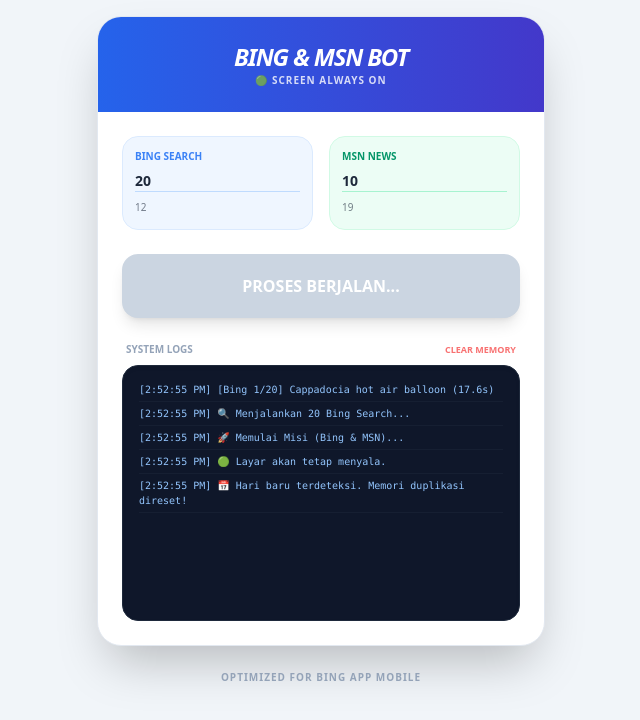
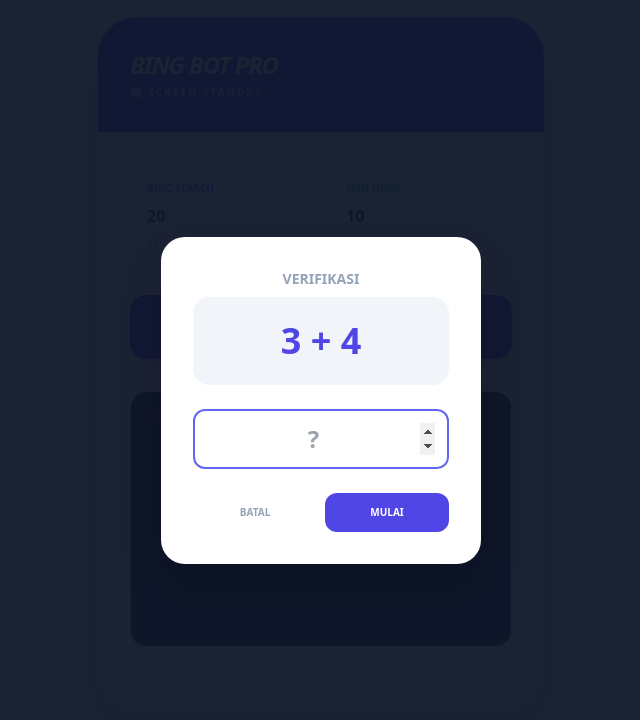
Before and after one commit to sapamaunet-cpu/Tuyul, a Next.js app: page / in a window 1280 px wide. Both pictures are taken after a click on the button "GASKEUN SEKARANG". Shown: the top 720 px of the page, without its empty margins (319-959 px from the left). Built offline with nearby package versions, Linux system fonts and the light colour scheme.

Commit message:
Update page.js

```diff
--- a/app/page.js
+++ b/app/page.js
@@ -2,16 +2,17 @@
 import { useState, useRef, useEffect } from 'react';
 
 export default function AutomatorPage() {
-  // Config default: Bing (20 tugas, delay 30s) | MSN (10 tugas, delay 35s)
-  const [config, setConfig] = useState({ msnCount: 10, msnDelay: 19, bingCount: 20, bingDelay: 12 });
+  const [config, setConfig] = useState({ msnCount: 10, msnDelay: 21, bingCount: 20, bingDelay: 13 });
   const [logs, setLogs] = useState([]);
   const [isRunning, setIsRunning] = useState(false);
   const [isWakeLocked, setIsWakeLocked] = useState(false);
+  const [captcha, setCaptcha] = useState({ a: 0, b: 0, result: '' });
+  const [showCaptcha, setShowCaptcha] = useState(false);
   const wakeLockRef = useRef(null);
 
   const addLog = (msg) => setLogs(p => [`[${new Date().toLocaleTimeString()}] ${msg}`, ...p]);
 
-  // --- ANTI-DUPLIKASI HARIAN ---
+  // --- LOGIKA CACHE & RESET ---
   const checkAndResetDailyCache = () => {
     const today = new Date().toDateString();
     const lastResetDate = localStorage.getItem('last_reset_date');
@@ -19,12 +20,11 @@
       localStorage.removeItem('used_keywords');
       localStorage.removeItem('used_links');
       localStorage.setItem('last_reset_date', today);
-      addLog("📅 Hari baru terdeteksi. Memori duplikasi direset!");
+      addLog("📅 Hari baru terdeteksi. Memory direset!");
     }
   };
 
   const getUsedData = (key) => JSON.parse(localStorage.getItem(key) || '[]');
-
   const saveToCache = (key, item) => {
     const used = getUsedData(key);
     if (!used.includes(item)) {
@@ -33,63 +33,45 @@
     }
   };
 
-
-    // --- PERBAIKAN WAKE LOCK ---
+  // --- WAKE LOCK (Layar On) ---
   const toggleWakeLock = async (on) => {
     if (on && 'wakeLock' in navigator) {
       try {
-        // Meminta izin kunci layar
         wakeLockRef.current = await navigator.wakeLock.request('screen');
-
-        // Listener jika sistem tiba-tiba mematikan wake lock (misal: pindah app)
-        wakeLockRef.current.addEventListener('release', () => {
-          setIsWakeLocked(false);
-          addLog("⚠️ Wake Lock terlepas oleh sistem.");
-        });
-
         setIsWakeLocked(true);
-        addLog("🟢 Layar akan tetap menyala.");
-      } catch (err) {
-        addLog("❌ Gagal mengaktifkan Wake Lock: " + err.message);
-      }
-    } else {
-      if (wakeLockRef.current) {
-        await wakeLockRef.current.release();
-        wakeLockRef.current = null;
-      }
+      } catch (err) { console.log("WakeLock Error:", err); }
+    } else if (wakeLockRef.current) {
+      wakeLockRef.current.release();
+      wakeLockRef.current = null;
       setIsWakeLocked(false);
     }
   };
 
-  // Otomatis minta ulang jika user kembali ke tab setelah pindah aplikasi
-  useEffect(() => {
-    const handleVisibilityChange = async () => {
-      if (wakeLockRef.current !== null && document.visibilityState === 'visible') {
-        wakeLockRef.current = await navigator.wakeLock.request('screen');
-        setIsWakeLocked(true);
-      }
-    };
-    document.addEventListener('visibilitychange', handleVisibilityChange);
-    return () => document.removeEventListener('visibilitychange', handleVisibilityChange);
-  }, []);
+  // --- CAPTCHA LOGIC ---
+  const prepareMisi = () => {
+    if (isRunning) return;
+    const n1 = Math.floor(Math.random() * 10) + 1;
+    const n2 = Math.floor(Math.random() * 10) + 1;
+    setCaptcha({ a: n1, b: n2, result: '' });
+    setShowCaptcha(true);
+  };
 
-
-
-  // Generator Parameter MSN agar terlihat natural
-  const generateMsnParams = () => {
-    const ocids = ['binghp', 'bingsapp', 'mqs', 'winp2oct'];
-    const cvid = [...Array(32)].map(() => Math.floor(Math.random() * 16).toString(16)).join('');
-    return `ocid=${ocids[Math.floor(Math.random() * ocids.length)]}&cvid=${cvid}&ei=${Math.floor(Math.random() * 99)}`;
+  const handleVerifyAndRun = () => {
+    if (parseInt(captcha.result) === (captcha.a + captcha.b)) {
+      setShowCaptcha(false);
+      startAutomation();
+    } else {
+      alert("Jawaban salah! Coba lagi.");
+      prepareMisi();
+    }
   };
 
   // --- FUNGSI UTAMA ---
   const startAutomation = async () => {
-    if (isRunning) return;
-
     checkAndResetDailyCache();
     setIsRunning(true);
     await toggleWakeLock(true);
-    addLog("🚀 Memulai Misi (Bing & MSN)...");
+    addLog("🚀 Captcha Berhasil. Memulai misi...");
 
     try {
       const res = await fetch('/api/tasks');
@@ -98,7 +80,6 @@
       const usedKeywords = getUsedData('used_keywords');
       const usedLinks = getUsedData('used_links');
 
-      // Filter yang belum pernah diklik hari ini
       const selectedKeywords = data.allKeywords
         .filter(k => !usedKeywords.includes(k))
         .sort(() => 0.5 - Math.random())
@@ -109,21 +90,15 @@
         .sort(() => 0.5 - Math.random())
         .slice(0, Number(config.msnCount));
 
-      if (selectedKeywords.length === 0 && selectedLinks.length === 0) {
-        addLog("⚠️ Tidak ada tugas baru untuk hari ini.");
-        setIsRunning(false);
-        return;
-      }
-
-      // --- LOOP BING SEARCH (Optimasi Bing App) ---
+      // --- LOOP BING SEARCH ---
       if (selectedKeywords.length > 0) {
-        addLog(`🔍 Menjalankan ${selectedKeywords.length} Bing Search...`);
+        addLog(`🔍 Mencari ${selectedKeywords.length} kata kunci...`);
         for (let i = 0; i < selectedKeywords.length; i++) {
           const word = selectedKeywords[i];
           const actualDelay = (Number(config.bingDelay) + (Math.random() * 8)).toFixed(1);
           const cvid = [...Array(32)].map(() => Math.floor(Math.random() * 16).toString(16)).join('');
 
-          // Menggunakan PC=SANSAAND agar sinkron dengan Bing App Android
+          // Gunakan PC=SANSAAND agar poin masuk di Bing App
           const searchUrl = `https://www.bing.com/search?q=${encodeURIComponent(word)}&PC=SANSAAND&FORM=QSRE5&cvid=${cvid}`;
 
           addLog(`[Bing ${i+1}/${selectedKeywords.length}] ${word} (${actualDelay}s)`);
@@ -136,29 +111,28 @@
         }
       }
 
-      // --- LOOP MSN READ (News) ---
+      // --- LOOP MSN READ ---
       if (selectedLinks.length > 0) {
-        addLog(`📰 Menjalankan ${selectedLinks.length} MSN News...`);
+        addLog(`📰 Membaca ${selectedLinks.length} berita MSN...`);
         for (let i = 0; i < selectedLinks.length; i++) {
           const link = selectedLinks[i];
           const actualMsnDelay = (Number(config.msnDelay) + (Math.random() * 10 - 5)).toFixed(1);
+          const cvid = [...Array(32)].map(() => Math.floor(Math.random() * 16).toString(16)).join('');
+          const finalUrl = `${link}${link.includes('?') ? '&' : '?'}&cvid=${cvid}&ocid=binghp`;
 
-          // Tambahkan parameter unik MSN
-          const finalUrl = `${link}${link.includes('?') ? '&' : '?'}${generateMsnParams()}`;
-
-          addLog(`[MSN ${i+1}/${selectedLinks.length}] Membaca Berita... (${actualMsnDelay}s)`);
+          addLog(`[MSN ${i+1}/${selectedLinks.length}] Reading... (${actualMsnDelay}s)`);
           const win = window.open(finalUrl, '_blank');
           saveToCache('used_links', link);
 
           await new Promise(r => setTimeout(r, actualMsnDelay * 1000));
           if (win) win.close();
-          await new Promise(r => setTimeout(r, 3500));
+          await new Promise(r => setTimeout(r, 3000));
         }
       }
 
-      addLog("✅ SEMUA MISI SELESAI UNTUK HARI INI!");
+      addLog("✅ SEMUA MISI SELESAI!");
     } catch (err) {
-      addLog("❌ Terjadi kesalahan: " + err.message);
+      addLog("❌ Error: " + err.message);
     } finally {
       setIsRunning(false);
       await toggleWakeLock(false);
@@ -166,46 +140,69 @@
   };
 
   return (
-    <div className="min-h-screen bg-slate-100 p-4 font-sans text-slate-800">
-      <div className="max-w-md mx-auto bg-white rounded-3xl shadow-2xl overflow-hidden border border-slate-200">
-        <div className="bg-gradient-to-r from-blue-600 to-indigo-700 p-6 text-white text-center">
-          <h1 className="text-2xl font-black italic tracking-tighter">BING & MSN BOT</h1>
-          <p className="text-[10px] font-bold uppercase tracking-widest opacity-80">
-            {isWakeLocked ? '🟢 Screen Always On' : '⚪ Screen Auto-Off'}
+    <div className="min-h-screen bg-slate-50 p-4 font-sans text-slate-900">
+      {/* Modal Captcha */}
+      {showCaptcha && (
+        <div className="fixed inset-0 bg-slate-900/95 flex items-center justify-center z-50 p-6">
+          <div className="bg-white rounded-3xl p-8 w-full max-w-xs text-center shadow-2xl">
+            <h2 className="text-sm font-black text-slate-400 uppercase mb-2">Verifikasi</h2>
+            <div className="text-4xl font-black text-indigo-600 mb-6 bg-slate-100 py-6 rounded-2xl">
+              {captcha.a} + {captcha.b}
+            </div>
+            <input
+              type="number"
+              value={captcha.result}
+              onChange={(e) => setCaptcha({...captcha, result: e.target.value})}
+              className="w-full text-center text-2xl font-bold border-2 border-slate-200 rounded-xl p-3 mb-6 outline-none focus:border-indigo-500"
+              placeholder="?"
+              autoFocus
+            />
+            <div className="flex gap-2">
+              <button onClick={() => setShowCaptcha(false)} className="flex-1 py-3 text-slate-400 font-bold uppercase text-[10px]">Batal</button>
+              <button onClick={handleVerifyAndRun} className="flex-1 bg-indigo-600 py-3 rounded-xl text-white font-bold uppercase text-[10px]">Mulai</button>
+            </div>
+          </div>
+        </div>
+      )}
+
+      <div className="max-w-md mx-auto bg-white rounded-[2.5rem] shadow-2xl overflow-hidden border">
+        <div className="bg-indigo-600 p-8 text-white">
+          <h1 className="text-2xl font-black italic tracking-tighter">BING BOT PRO</h1>
+          <p className="text-[10px] font-bold uppercase tracking-[0.2em] opacity-70 mt-1">
+            {isWakeLocked ? '🟢 Screen Always On' : '⚪ Screen Standby'}
           </p>
         </div>
 
-        <div className="p-6">
+        <div className="p-8">
           <div className="grid grid-cols-2 gap-4 mb-6">
-            <div className="p-3 bg-blue-50 rounded-2xl border border-blue-100">
-              <span className="text-[10px] font-black text-blue-500 uppercase block mb-1">Bing Search</span>
-              <input type="number" value={config.bingCount} onChange={e => setConfig({...config, bingCount: e.target.value})} className="w-full text-sm font-bold bg-transparent outline-none border-b border-blue-200 focus:border-blue-500" />
-              <input type="number" value={config.bingDelay} onChange={e => setConfig({...config, bingDelay: e.target.value})} className="w-full text-[10px] mt-2 bg-transparent opacity-60 outline-none" placeholder="Delay (s)" title="Delay Search" />
+            <div className="bg-slate-50 p-4 rounded-2xl border">
+              <span className="text-[10px] font-black text-indigo-500 uppercase block mb-2">Bing Search</span>
+              <input type="number" value={config.bingCount} onChange={e => setConfig({...config, bingCount: e.target.value})} className="w-full bg-transparent font-bold border-b outline-none" />
+              <input type="number" value={config.bingDelay} onChange={e => setConfig({...config, bingDelay: e.target.value})} className="w-full bg-transparent text-[10px] mt-2 opacity-50 outline-none" />
             </div>
-            <div className="p-3 bg-emerald-50 rounded-2xl border border-emerald-100">
-              <span className="text-[10px] font-black text-emerald-600 uppercase block mb-1">MSN News</span>
-              <input type="number" value={config.msnCount} onChange={e => setConfig({...config, msnCount: e.target.value})} className="w-full text-sm font-bold bg-transparent outline-none border-b border-emerald-200 focus:border-emerald-500" />
-              <input type="number" value={config.msnDelay} onChange={e => setConfig({...config, msnDelay: e.target.value})} className="w-full text-[10px] mt-2 bg-transparent opacity-60 outline-none" placeholder="Delay (s)" title="Delay News" />
+            <div className="bg-slate-50 p-4 rounded-2xl border">
+              <span className="text-[10px] font-black text-emerald-500 uppercase block mb-2">MSN News</span>
+              <input type="number" value={config.msnCount} onChange={e => setConfig({...config, msnCount: e.target.value})} className="w-full bg-transparent font-bold border-b outline-none" />
+              <input type="number" value={config.msnDelay} onChange={e => setConfig({...config, msnDelay: e.target.value})} className="w-full bg-transparent text-[10px] mt-2 opacity-50 outline-none" />
             </div>
           </div>
 
-          <button onClick={startAutomation} disabled={isRunning} className={`w-full py-5 rounded-2xl font-black text-white shadow-lg transition-all active:scale-95 ${isRunning ? 'bg-slate-300' : 'bg-indigo-600 hover:bg-indigo-700'}`}>
-            {isRunning ? 'PROSES BERJALAN...' : 'GASKEUN SEKARANG'}
+          <button
+            onClick={prepareMisi}
+            disabled={isRunning}
+            className={`w-full py-5 rounded-2xl font-black text-white shadow-xl transition-all active:scale-95 ${isRunning ? 'bg-slate-300' : 'bg-indigo-600'}`}
+          >
+            {isRunning ? 'SEDANG JALAN...' : 'GASKEUN SEKARANG'}
           </button>
 
-          <div className="mt-6">
-             <div className="flex justify-between items-center mb-2 px-1">
-                <span className="text-[10px] font-bold text-slate-400 uppercase">System Logs</span>
-                <button onClick={() => {localStorage.clear(); window.location.reload();}} className="text-[9px] font-bold text-red-400 hover:text-red-600 uppercase">Clear Memory</button>
-             </div>
-             <div className="bg-slate-900 rounded-2xl p-4 h-64 overflow-y-auto font-mono text-[10px] text-blue-300 shadow-inner border border-slate-800">
-                {logs.length === 0 && <div className="text-slate-700 italic text-center mt-20">Siap bertugas, Bos!</div>}
-                {logs.map((log, i) => <div key={i} className="mb-1 border-b border-slate-800/50 pb-1">{log}</div>)}
-             </div>
+          <div className="mt-8 bg-slate-900 rounded-2xl p-4 h-64 overflow-y-auto font-mono text-[10px] text-indigo-300 border shadow-inner">
+            {logs.length === 0 && <div className="text-slate-600 italic">Siap menjalankan misi harian...</div>}
+            {logs.map((log, i) => <div key={i} className="mb-1 border-b border-slate-800 pb-1">{log}</div>)}
           </div>
+
+          <button onClick={() => {localStorage.clear(); window.location.reload();}} className="w-full mt-4 text-[9px] font-bold text-slate-300 uppercase tracking-widest">Clear All Data</button>
         </div>
       </div>
-      <p className="text-center mt-6 text-slate-400 text-[10px] font-bold uppercase tracking-widest">Optimized for Bing App Mobile</p>
     </div>
   );
 }
```
